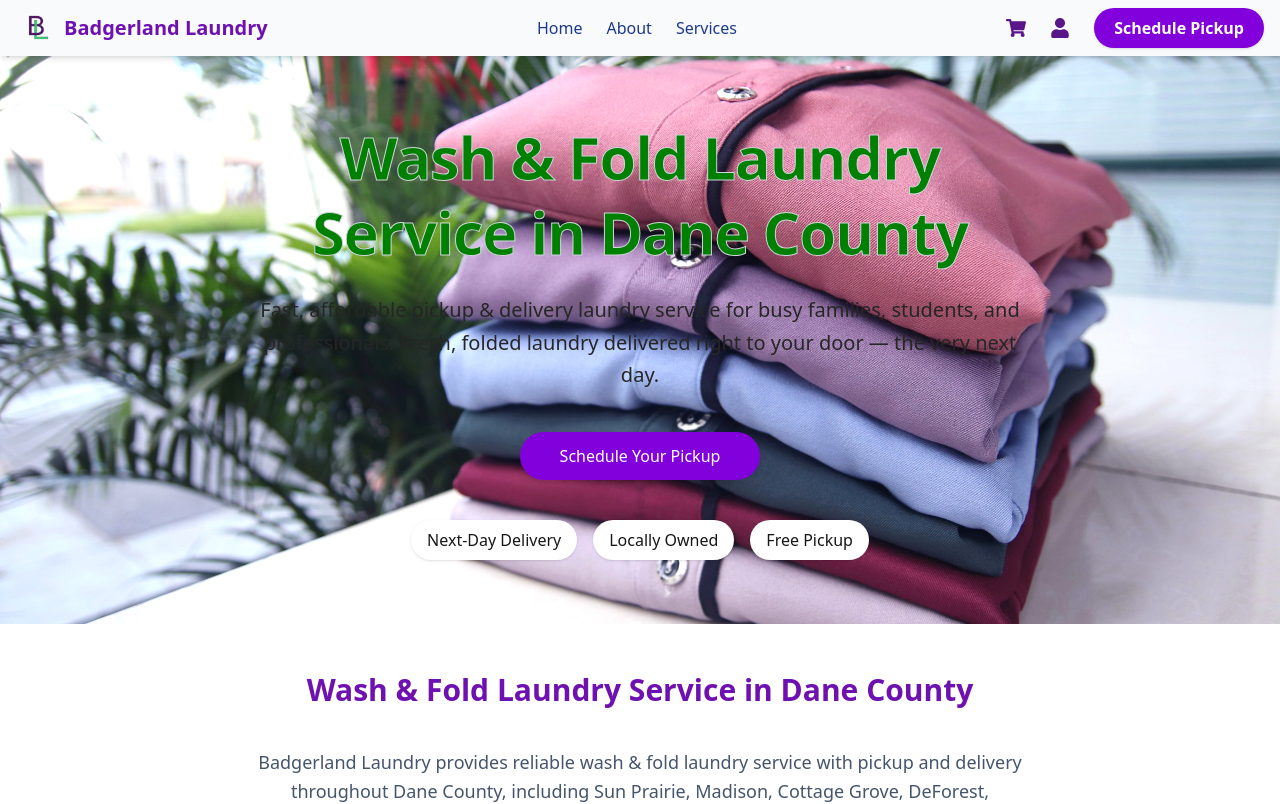
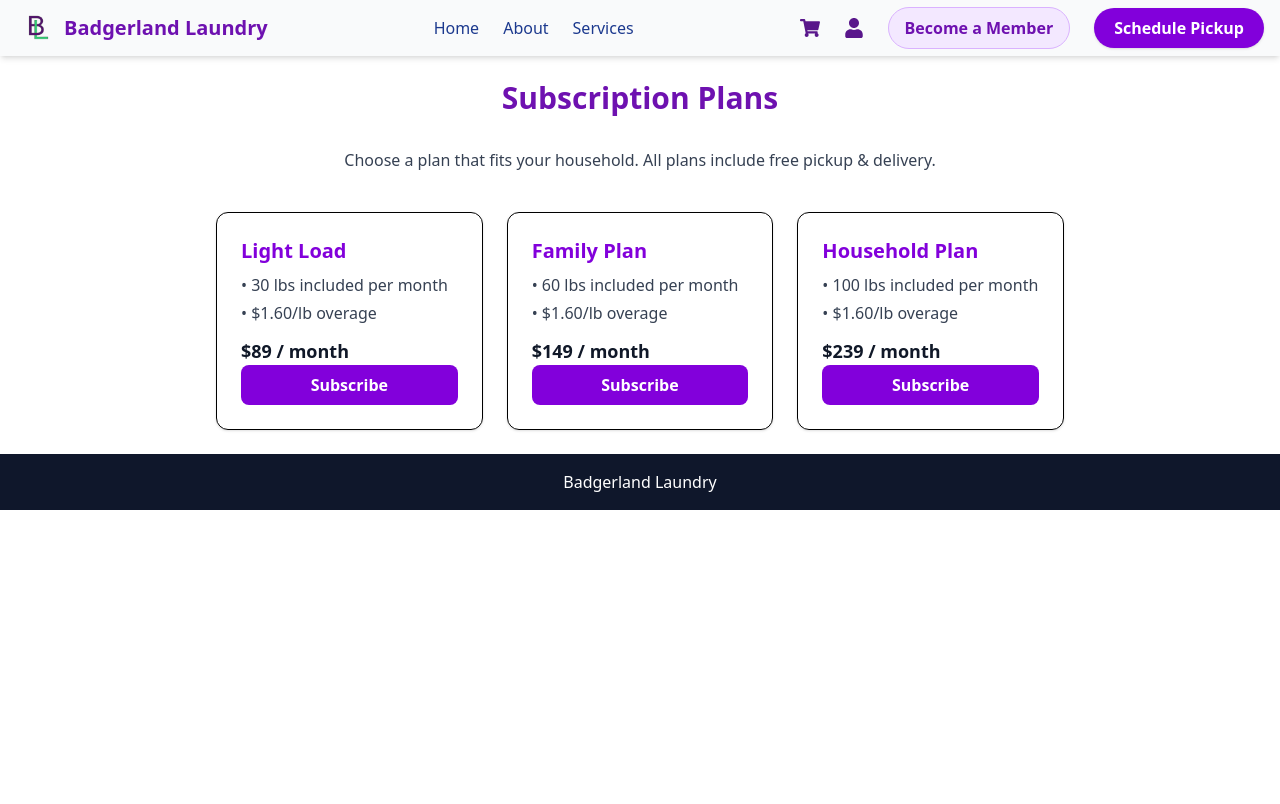
Before and after one commit to Badgerland608/BadgerlandSite, a React (Vite) app: page /plans in a window 1280 px wide. Shown: the top 804 px of the page. Built offline with nearby package versions, Linux system fonts and the light colour scheme; no server answers.

Commit message:
update app

```diff
--- a/src/App.jsx
+++ b/src/App.jsx
@@ -1,6 +1,7 @@
 // cloudflare rebuild 4
 
 import { useState, useEffect } from 'react';
+import { BrowserRouter as Router, Routes, Route } from "react-router-dom";
 
 import Header from './Header';
 import Hero from './Hero';
@@ -14,6 +15,7 @@ import FinalCTA from './FinalCTA';
 import ScheduleModal from './ScheduleModal';
 import MyAccount from './MyAccount';
 import AdminDashboard from './AdminDashboard';
+import Plans from "./Plans"; // ⭐ NEW
 
 import { supabase } from './lib/supabaseClient';
 
@@ -44,7 +46,7 @@ function App() {
             .from('profiles')
             .select('is_admin')
             .eq('id', authUser.id)
-            .maybeSingle(); // SAFE
+            .maybeSingle();
 
           if (error && error.code !== "PGRST116") {
             throw error;
@@ -74,7 +76,7 @@ function App() {
             .from('profiles')
             .select('is_admin')
             .eq('id', authUser.id)
-            .maybeSingle(); // SAFE
+            .maybeSingle();
 
           setIsAdmin(profile?.is_admin === true);
         } else {
@@ -140,8 +142,9 @@ function App() {
     );
   }
 
-  // Normal site view
+  // Normal site view with routing
   return (
+    <Router>
       <div className="relative z-0">
         <Header
           setShowModal={setShowModal}
@@ -151,6 +154,12 @@ function App() {
           setShowAdmin={setShowAdmin}
         />
 
+        <Routes>
+          {/* Home Page */}
+          <Route
+            path="/"
+            element={
+              <>
                 {user && isAdmin && (
                   <div className="p-4">
                     <button
@@ -170,6 +179,19 @@ function App() {
                 <WhyChooseUs />
                 <FAQ />
                 <FinalCTA />
+              </>
+            }
+          />
+
+          {/* ⭐ NEW: Subscription Plans Page */}
+          <Route path="/plans" element={<Plans />} />
+
+          {/* My Account Page */}
+          <Route
+            path="/my-account"
+            element={<MyAccount user={user} setShowAccount={setShowAccount} />}
+          />
+        </Routes>
 
         <div className="bg-slate-900 text-white text-center py-4">
           <h2>Badgerland Laundry</h2>
@@ -178,11 +200,8 @@ function App() {
         {showModal && (
           <ScheduleModal setShowModal={setShowModal} user={user} />
         )}
-
-      {showAccount && user && (
-        <MyAccount user={user} setShowAccount={setShowAccount} />
-      )}
       </div>
+    </Router>
   );
 }
 
--- a/src/Header.jsx
+++ b/src/Header.jsx
@@ -71,8 +71,8 @@ function Header({ setShowModal, user, setShowAccount, isAdmin, setShowAdmin }) {
   }
 
   const handleScheduleClick = () => {
-  setShowModal(true);
-};
+    setShowModal(true);
+  };
 
   return (
     <header className="sticky top-0 z-[1000] bg-gray-50 shadow-md">
@@ -129,7 +129,6 @@ function Header({ setShowModal, user, setShowAccount, isAdmin, setShowAdmin }) {
 
           {userMenuOpen && (
             <div className="absolute right-0 top-10 bg-white shadow-lg rounded-md py-2 w-56 z-[1001]">
-
               {!user ? (
                 <>
                   <button className="w-full text-left px-4 py-2 hover:bg-purple-50" onClick={() => openAuth('signin')}>Sign In</button>
@@ -154,9 +153,16 @@ function Header({ setShowModal, user, setShowAccount, isAdmin, setShowAdmin }) {
                   <button className="w-full text-left px-4 py-2 hover:bg-purple-50" onClick={handleLogout}>Log Out</button>
                 </>
               )}
-
             </div>
           )}
+
+          {/* ⭐ Become a Member Button (Desktop) */}
+          <a
+            href="/plans"
+            className="bg-purple-100 text-purple-800 px-4 py-2 rounded-full font-semibold border border-purple-300 hover:bg-purple-200 transition whitespace-nowrap"
+          >
+            Become a Member
+          </a>
 
           <button
             onClick={handleScheduleClick}
@@ -178,7 +184,6 @@ function Header({ setShowModal, user, setShowAccount, isAdmin, setShowAdmin }) {
       {/* Mobile Drawer */}
       {mobileMenuOpen && (
         <div className="fixed inset-0 z-[500] flex justify-end">
-
           <div
             className="flex-1 bg-black bg-opacity-40"
             onClick={() => setMobileMenuOpen(false)}
@@ -233,6 +238,14 @@ function Header({ setShowModal, user, setShowAccount, isAdmin, setShowAdmin }) {
                 <button className="text-left text-purple-700" onClick={handleLogout}>Log Out</button>
               </>
             )}
+
+            {/* ⭐ Become a Member Button (Mobile) */}
+            <a
+              href="/plans"
+              className="text-left text-purple-700 font-semibold"
+            >
+              Become a Member
+            </a>
 
             <button
               onClick={() => {
--- /dev/null
+++ b/src/Plans.jsx
@@ -0,0 +1,64 @@
+import React from "react";
+
+export default function Plans() {
+  return (
+    <div className="max-w-4xl mx-auto p-6">
+      <h1 className="text-3xl font-bold text-purple-800 text-center mb-8">
+        Subscription Plans
+      </h1>
+
+      <p className="text-center text-gray-700 mb-10">
+        Choose a plan that fits your household. All plans include free pickup & delivery.
+      </p>
+
+      <div className="grid md:grid-cols-3 gap-6">
+
+        {/* Light Load Plan */}
+        <div className="border rounded-xl shadow p-6 flex flex-col">
+          <h2 className="text-xl font-semibold text-purple-700 mb-2">Light Load</h2>
+          <p className="text-gray-700 mb-1">• 30 lbs included per month</p>
+          <p className="text-gray-700 mb-1">• $1.60/lb overage</p>
+          <p className="text-gray-900 font-bold text-lg mt-2">$89 / month</p>
+
+          <a
+            href="https://buy.stripe.com/dRm7sKdqU83n02L7J50Jq01"
+            className="mt-auto bg-purple-700 text-white text-center py-2 rounded-lg font-semibold hover:bg-purple-800 transition"
+          >
+            Subscribe
+          </a>
+        </div>
+
+        {/* Family Plan */}
+        <div className="border rounded-xl shadow p-6 flex flex-col">
+          <h2 className="text-xl font-semibold text-purple-700 mb-2">Family Plan</h2>
+          <p className="text-gray-700 mb-1">• 60 lbs included per month</p>
+          <p className="text-gray-700 mb-1">• $1.60/lb overage</p>
+          <p className="text-gray-900 font-bold text-lg mt-2">$149 / month</p>
+
+          <a
+            href="https://buy.stripe.com/28E00i4UoerLg1J1kH0Jq02"
+            className="mt-auto bg-purple-700 text-white text-center py-2 rounded-lg font-semibold hover:bg-purple-800 transition"
+          >
+            Subscribe
+          </a>
+        </div>
+
+        {/* Household Plan */}
+        <div className="border rounded-xl shadow p-6 flex flex-col">
+          <h2 className="text-xl font-semibold text-purple-700 mb-2">Household Plan</h2>
+          <p className="text-gray-700 mb-1">• 100 lbs included per month</p>
+          <p className="text-gray-700 mb-1">• $1.60/lb overage</p>
+          <p className="text-gray-900 font-bold text-lg mt-2">$239 / month</p>
+
+          <a
+            href="https://buy.stripe.com/7sY4gy3Qk4Rb7vdbZl0Jq04"
+            className="mt-auto bg-purple-700 text-white text-center py-2 rounded-lg font-semibold hover:bg-purple-800 transition"
+          >
+            Subscribe
+          </a>
+        </div>
+
+      </div>
+    </div>
+  );
+}
--- a/src/ScheduleModal.jsx
+++ b/src/ScheduleModal.jsx
@@ -107,7 +107,6 @@ export default function ScheduleModal({ setShowModal, user }) {
   }, [selectedDate]);
 
   const isSlotFull = (slot) => (slotCounts[slot] || 0) >= MAX_PER_SLOT;
-  const spotsLeft = (slot) => Math.max(MAX_PER_SLOT - (slotCounts[slot] || 0), 0);
 
   const handleChange = (e) => {
     const { name, value, type, checked } = e.target;
@@ -133,7 +132,6 @@ export default function ScheduleModal({ setShowModal, user }) {
           estimate = 24 + (totalLbs - included) * extraRate;
         }
       } else {
-        // Standard pricing
         if (totalLbs > 15) {
           estimate = 24 + (totalLbs - 15) * 1.60;
         }
@@ -144,16 +142,10 @@ export default function ScheduleModal({ setShowModal, user }) {
 
     setFormData(updated);
 
-    const requiredFields = [
-  "fullName",
-  "address",
-  "phone",
-  "email",
-  "service",
-  "detergent",
-  "notificationPreference",
-  "bags"
-];
+    // Required fields change depending on subscription
+    const requiredFields = subscription
+      ? ["fullName", "address", "phone", "email", "detergent", "notificationPreference", "bags"]
+      : ["fullName", "address", "phone", "email", "service", "detergent", "notificationPreference", "bags"];
 
     const isComplete = requiredFields.every(
       (field) => updated[field] && updated[field].toString().trim() !== ""
@@ -189,7 +181,7 @@ setFormComplete(isComplete);
           detergent: formData.detergent,
           dryer_sheets: formData.dryerSheets,
           instructions: formData.instructions,
-        service: formData.service,
+          service: subscription ? "subscriber" : formData.service,
           bags: formData.bags,
           estimate: formData.estimate
         })
@@ -223,6 +215,16 @@ setFormComplete(isComplete);
           Schedule a Pickup
         </h2>
 
+        {/* ⭐ Non-subscriber banner */}
+        {!subscription && (
+          <div className="bg-yellow-100 border border-yellow-300 text-yellow-800 p-3 rounded text-sm mb-4 text-center">
+            You are not a subscriber.
+            <a href="/plans" className="underline text-purple-700 font-semibold ml-1">
+              View subscription plans
+            </a>
+          </div>
+        )}
+
         <form onSubmit={handleSubmit} className="space-y-3 text-sm text-purple-900">
 
           {/* Profile fields */}
@@ -231,18 +233,23 @@ setFormComplete(isComplete);
           <input type="tel" name="phone" placeholder="Phone Number" value={formData.phone} onChange={handleChange} className="w-full p-2 border border-purple-300 rounded" required />
           <input type="email" name="email" placeholder="Email Address" value={formData.email} onChange={handleChange} className="w-full p-2 border border-purple-300 rounded" required />
 
-          {/* Service */}
+          {/* ⭐ Hide service selection for subscribers */}
+          {!subscription && (
+            <>
               <label className="block text-sm font-medium text-purple-700">Service</label>
               <select name="service" value={formData.service} onChange={handleChange} className="w-full p-2 border border-purple-300 rounded" required>
                 <option value="">Select Service</option>
                 <option value="residential">Residential Wash & Fold</option>
                 <option value="commercial">Commercial Laundry</option>
               </select>
+            </>
+          )}
 
           {/* Bags */}
           <label className="block text-sm font-medium text-purple-700">How many bags?</label>
           <select name="bags" value={formData.bags} onChange={handleChange} className="w-full p-2 border border-purple-300 rounded" required>
             <option value="">Select amount</option>
+
             {Array.from({ length: 24 }, (_, i) => {
               const bags = i + 1;
               const lbs = bags * 15;
@@ -294,7 +301,6 @@ setFormComplete(isComplete);
           <div className="grid grid-cols-1 sm:grid-cols-2 gap-2">
             {timeSlots.map((slot) => {
               const full = isSlotFull(slot);
-              const left = spotsLeft(slot);
 
               return (
                 <button
@@ -311,9 +317,7 @@ setFormComplete(isComplete);
                   }`}
                 >
                   <span>{slot}</span>
-                  <span className="text-xs mt-1">
-                    {full ? 'Full': ''}
-                  </span>
+                  <span className="text-xs mt-1">{full ? 'Full' : ''}</span>
                 </button>
               );
             })}
```
Lines whose indentation alone changed are shown as unchanged.
